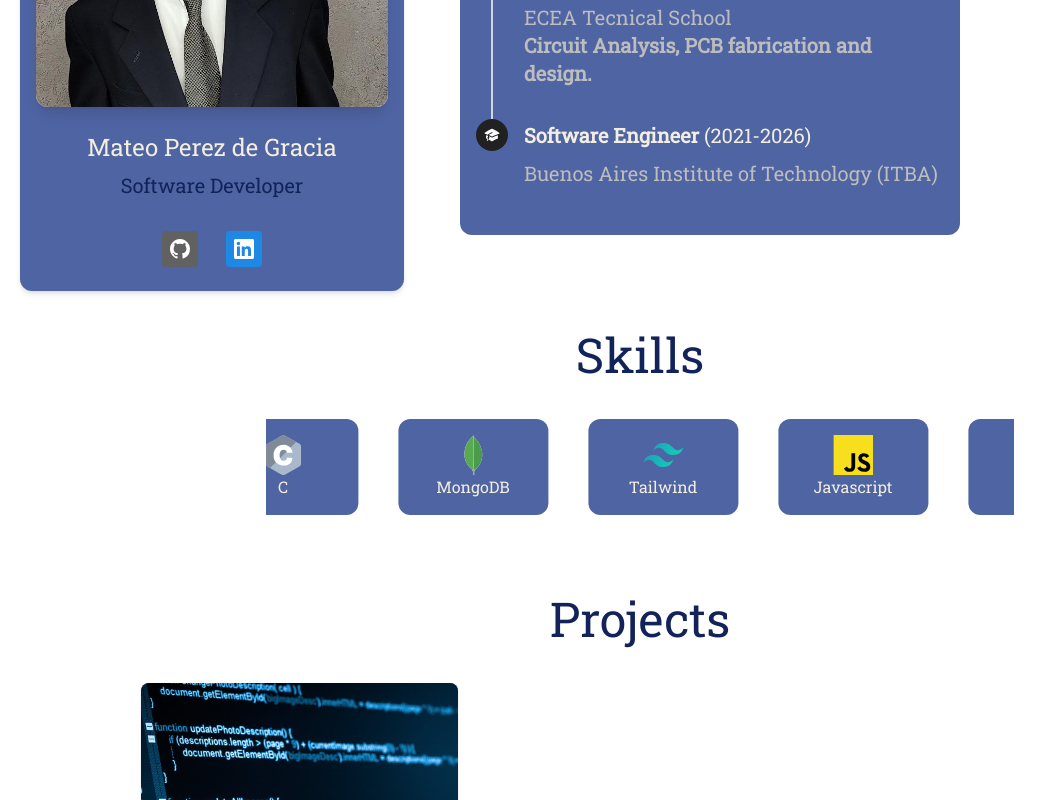
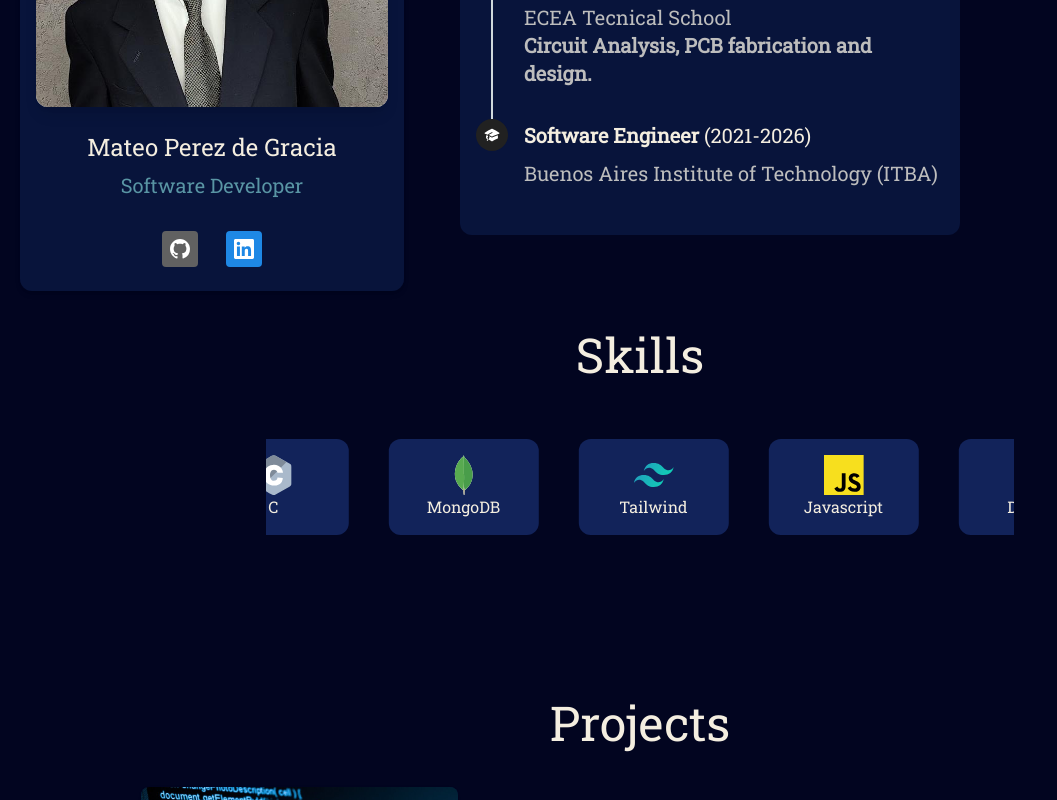
Before and after one commit to mperezdegracia/portfolio-tailwind, a Next.js app: page / in a window 1280 px wide. Shown: the part 480-1280 px from the top of the page, without its empty margins (0-1057 px from the left). Built offline with nearby package versions, Linux system fonts and the light colour scheme.

Commit message:
marquee effects on hover

```diff
--- a/app/components/education.js
+++ b/app/components/education.js
@@ -48,7 +48,7 @@ export function TimelineWithIcon() {
                 <path d="M4.462 19.462c.42-.419.753-.89 1-1.394.453.213.902.434 1.347.661a6.743 6.743 0 01-1.286 1.794.75.75 0 11-1.06-1.06z" />
               </svg>
             </TimelineIcon>
-            <Typography variant="h5" className= "sm:text-sm md:text-md lg:text-xl text-contrast font-bold font-primary " >
+            <Typography  className= "sm:text-sm md:text-md lg:text-xl text-contrast font-bold font-primary " >
               {data.title_uni}  <span className="font-medium">{data.duration_uni}</span>
             </Typography>
           </TimelineHeader>
--- a/app/components/navbar.js
+++ b/app/components/navbar.js
@@ -25,7 +25,7 @@ export function StickyNavbar({ toggleDarkMode, darkMode }) {
   }, []);
 
   const [navbarHeight, setNavbarHeight] = useState(0);
-
+  const sleep = ms => new Promise(r => setTimeout(r, ms));
   useEffect(() => {
     // Calculate the height of the sticky navbar
     const navbar = document.getElementById("navbar");
@@ -45,6 +45,11 @@ export function StickyNavbar({ toggleDarkMode, darkMode }) {
       });
     }
   };
+  const handleNavItemClick = (sectionId) => {
+    scrollToSection(sectionId);
+    // Close the menu on mobile
+    //setOpenNav(false);
+  };
 
   const navList = (
     <ul className="mb-4 mt-2 dark:text-white flex flex-col gap-2 lg:mb-0 lg:mt-0 lg:flex-row lg:items-center lg:gap-6">
@@ -52,8 +57,7 @@ export function StickyNavbar({ toggleDarkMode, darkMode }) {
         <a
           onClick={(e) => {
             e.preventDefault();
-            scrollToSection("body");
-            setOpenNav(false); // Close the menu
+            handleNavItemClick("body");
           }}
           className="flex items-center font-primary transition-all duration-300 hover:bg-primary_light hover:text-secondary_light hover:rounded-lg px-4 py-2 cursor-pointer"
         >
@@ -65,8 +69,7 @@ export function StickyNavbar({ toggleDarkMode, darkMode }) {
         <a
           onClick={(e) => {
             e.preventDefault();
-            scrollToSection(data.bar_link3.toLowerCase());
-            setOpenNav(false); // Close the menu
+            handleNavItemClick(data.bar_link3.toLowerCase());
           }}
           className="flex items-center font-primary transition-all duration-300 hover:bg-primary_light hover:text-secondary_light hover:rounded-lg px-4 py-2 cursor-pointer"
         >
@@ -77,8 +80,7 @@ export function StickyNavbar({ toggleDarkMode, darkMode }) {
         <a
           onClick={(e) => {
             e.preventDefault();
-            scrollToSection(data.bar_link4.toLowerCase());
-            setOpenNav(false); // Close the menu
+            handleNavItemClick(data.bar_link4.toLowerCase());
           }}
           className="flex items-center font-primary transition-all duration-300 hover:bg-primary_light hover:text-secondary_light hover:rounded-lg px-4 py-2 cursor-pointer"
         >
--- a/app/components/skills.js
+++ b/app/components/skills.js
@@ -4,13 +4,13 @@ import { skillsData, skillsImage } from "app/data/skills_image.js";
 
 export default function Skills() {
   return (
-    <div id="skills" class="bg-transparent bg-opacity-80  w-full">
-      <h1 class="text-xl md:text-5xl dark:text-contrast text-secondary_light font-primary font-thin mb-10 mt-10 text-center">
+    <div id="skills" className="bg-transparent bg-opacity-80 w-full">
+      <h1 className="text-xl md:text-5xl dark:text-contrast text-secondary_light font-primary font-thin mb-10 mt-10 text-center">
         Skills
       </h1>
 
-      <div class="items-center sm:mx-0 md:mx-[20%] ">
-      <Marquee
+      <div className=" sm:mx-0 md:mx-[20%] h-[200px] ">
+        <Marquee
           gradient={false}
           speed={80}
           pauseOnHover={true}
@@ -20,9 +20,14 @@ export default function Skills() {
           direction="left"
         >
           {skillsData.map((skill, id) => (
-            <div class="bg-primary_light dark:bg-secondary_light rounded-xl mx-5 w-[150px] p-4">
-                <img src={skillsImage(skill)} class="w-10 h-10 m-auto" />
-                <h3 class="text-center m-auto font-primary text-contrast ">{skill}</h3>
+            <div
+              className="bg-primary_light dark:bg-secondary_light rounded-xl my-5 mx-5 w-[150px] p-4 hover:border-2 hover:border-contrast hover:scale-110 transform transition-transform duration-300 "
+              key={id}
+            >
+              <img src={skillsImage(skill)} className="w-10 h-10 m-auto" />
+              <h3 className="text-center m-auto font-primary text-contrast ">
+                {skill}
+              </h3>
             </div>
           ))}
         </Marquee>
--- a/app/layout.js
+++ b/app/layout.js
@@ -6,7 +6,7 @@ import 'font-awesome/css/font-awesome.min.css';
 
 
 export default function RootLayout({ children }) {
-  const [darkMode, setDarkMode] = useState(false);
+  const [darkMode, setDarkMode] = useState(true);
 
   const toggleDarkMode = () => {
     setDarkMode(!darkMode);
```
